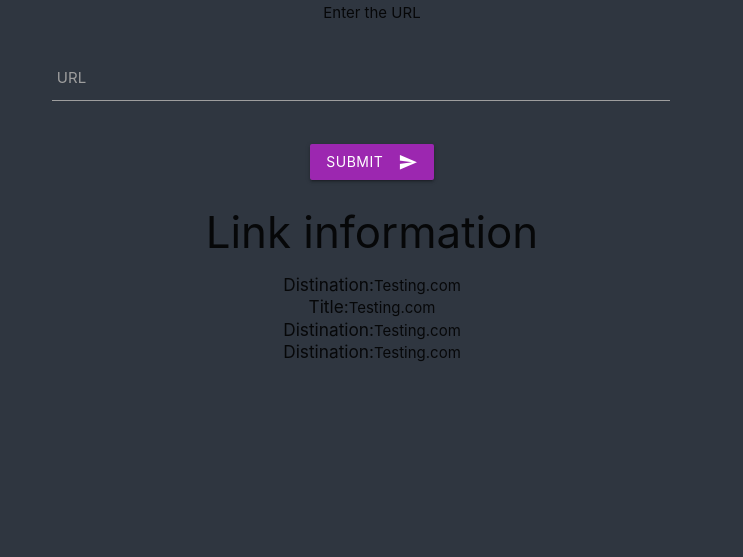
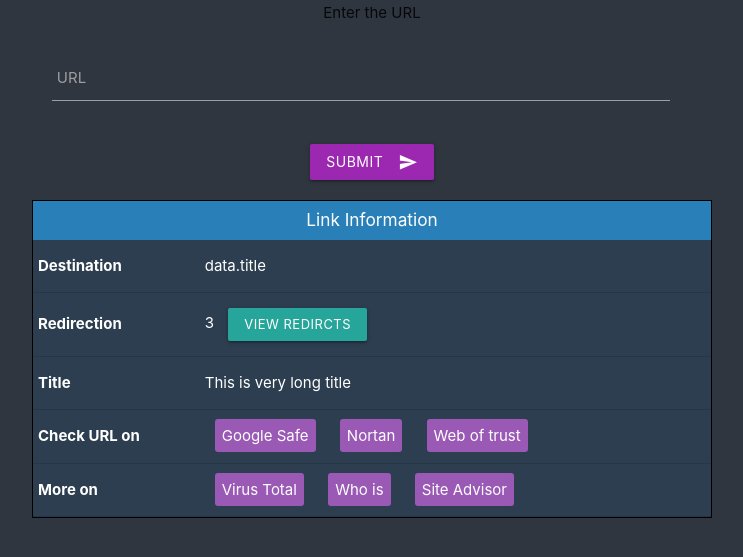
Before and after one commit to naveenmicheal/Link_dist, a Flask app: template templates/home.html in a window 1280 px wide. Shown: the part 198-755 px from the top of the page, without its empty margins (268-1011 px from the left). Run offline with Flask 2, Linux system fonts and the light colour scheme; the template is opened without the code that fills it, so the values that code supplies are empty.

Commit message:
Finish Initial Front END design

```diff
--- a/app.py
+++ b/app.py
@@ -1,5 +1,7 @@
 from flask import Flask, url_for, render_template, request
 import requests as rq
+from bs4 import BeautifulSoup
+
 app = Flask(__name__)
 
 @app.route('/', methods=['GET', 'POST'])
@@ -7,8 +9,27 @@ def home():
 	if request.method =='POST':
 		i_url = request.form.get('url')
 		rs = rq.get(i_url)
-		d_url = rs.url;
-		return render_template('home.html', data=d_url)
+		d_url = rs.url
+		soup = BeautifulSoup(rs.content,'html.parser')
+		soup.prettify()
+		data = {
+		'title':soup.title.string,
+		'google_url':("""https://transparencyreport.google.com
+			/safe-browsing/search?url={}""".format(d_url)),
+		'norton' :("https://safeweb.norton.com/report/show?url={}".format(d_url)),
+		'wot' :("https://www.mywot.com/en/scorecard/{}".format(d_url))
+		}
+
+		# title = soup.title.string
+		# google_url = ("""https://transparencyreport.google.com
+		# 	/safe-browsing/search?url={}""".format(d_url))
+		# nortan =("https://safeweb.norton.com/report/show?url={}".format(d_url))
+		# wot =("https://www.mywot.com/en/scorecard/{}".format(d_url))
+		print(" \n\n\n\n ############ DATA ################# \n\n\n")
+		# print(d_url)
+		# print(title)
+
+		return render_template('home.html', data=data)
 	else:
 		return render_template('home.html')
 # @app.route('/url/<string:iurl>')
--- a/templates/home.html
+++ b/templates/home.html
@@ -1,6 +1,10 @@
 {%include 'layout.html'%}
 {%block content%}
 <!-- Navigation -->
+<!-- JSON -->
+<script type="text/javascript">
+  var data = JSON.parse('{{ data | tojson | safe}}');
+</script>
  <nav class="indigo darken-4">
     <div class="nav-wrapper">
       <a href="#!" style="font-family: 'Bree Serif', serif;" class="brand-logo">Link Exposer</a>
@@ -43,23 +47,144 @@
      </button>
 </div>
 </form>
+<style type="text/css">
+   #result{
+    margin-top: 20px;
+    border: solid 1px black;
+    background-color: #2c3e50;
+    color: white;
+    margin-right: 300px;
+    margin-left: 300px;
+  }
 
 
-<div id=resurt class='center-align'>
-  <h6 id='ans'>
-    <h3>Link information</h3>
-    <h6 style="display: inline;">Distination:</h6><span>Testing.com</span> <br>
-    <h6 style="display: inline;">Title:</h6><span>Testing.com</span><br>
-    <h6 style="display: inline;">Distination:</h6><span>Testing.com</span><br>
-    <h6 style="display: inline;">Distination:</h6><span>Testing.com</span>
 
-  </h6>
+
+  #heading h6{
+    margin-top: 0px;
+    margin-bottom: 0px;
+    background-color: #2980b9;
+    color: white;
+    padding: 10px;
+  }
+  .row{
+    font-size: 16px;
+  }
+  .chk{
+    padding: 10px;
+
+  }
+  .chk a{
+    color: white;
+    padding: 7px;
+    border-radius: 3px;
+    background-color: #9b59b6;
+  }
+   @media only screen and (max-width: 600px) {
+   #result{
+    margin-right: 10px;
+    margin-left: 10px;
+   }
+    .chk{
+    padding: 1px;
+
+  }
+  .chk a{
+    color: white;
+    padding: 2px;
+    border-radius: 3px;
+    background-color: #9b59b6;
+  }
+}
+</style>
+
+<div id="result" class='center-align'>
+  <div id="heading">
+      <h6>Link Information</h6>
+  </div>
+ <!--  <div id="sub">
+    <p><span class='row'>Distination:</span> Testing.com</p>
+    <p><span class='row'>Title:</span>That is a Example</p>
+    <p><span class='row'>Google SafeBrowsing:</span>
+      <a href="#">https://googlel/fkdpfkkfekf</a></p>
+    <p><span class='row'> Web Of trust:</span><a href="#">
+      https:/dsfdsfjdsfjodsjfjdsfjoj
+    </a></p>
+  </div> -->
+  <table>
+
+        <tbody>
+          <tr>
+            <td><b>Destination</b></td>
+            <td>data.title</td>
+           <!--  <td>Title</td>
+            <td>hof</td> -->
+          </tr>
+          <tr>
+            <td><b>Redirection</b></td>
+            <td>3
+               <button style="margin-left: 10px" data-target="modal1" class=" btn-small btn modal-trigger">View Redircts</button>
+            </td>
+           <!--  <td>Title</td>
+            <td>hof</td> -->
+          </tr>
+          <tr>
+            <td><b>Title</b></td>
+            <td  >This is very long title</td>
+            <!-- <td>Jellybean</td>
+            <td>$3.76</td> -->
+          </tr>
+          <tr>
+            <td><b>Check URL on</b>
+            </td>
+
+             <td >
+              <span class="chk"><a href="#">Google Safe</a></span>
+              <span class="chk"><a href="#">Nortan</a></span>
+              <span class="chk"><a href="#">Web of trust</a></span>
+             <!--  <span class="chk"><a href="#">Whois</a></span>
+              <span class="chk"><a href="#">Virustotal</a></span> -->
+
+            </td>
+          </tr>
+             <!-- <td class="center-align"><a href="#">Web Of Trust</a>
+            </td>
+             <td class="center-align"><a href="#">Nortan URL scan</a> -->
+              <td><b>More on</b></td>
+             <td>
+              <span class="chk"><a href="#">Virus Total</a></span>
+              <span class="chk"><a href="#">Who is</a></span>
+              <span class="chk"><a href="#">Site Advisor</a></span>
+             <!--  <span class="chk"><a href="#">Whois</a></span>
+              <span class="chk"><a href="#">Virustotal</a></span> -->
+
+            </td>
+          </tr>
+        </tbody>
+      </table>
+
 </div>
 
+<!-- MODELS -->
+ <div id="modal1" class="modal">
+    <div class="modal-content">
+      <h4>Modal Header</h4>
+      <p>https://google.com/r1 status=304</p>
+      <p>https://google.com/r2 status=304</p>
+      <p>https://google.com/r3 status=200</p>
+    </div>
+    <div class="modal-footer">
+      <a href="#!" class="modal-close waves-effect waves-green btn-flat">Agree</a>
+    </div>
+  </div>
+
+  <br><br>
+<!-- MODEL END -->
 <style type="text/css">
 body{
 	background-color: #2f3640;
 }
+
 .sidenav{
 	width: 250px !important;
 }
@@ -91,5 +216,9 @@ body{
   // xhttp.open("GET", "http://0.0.0.0:3333/url/httpbin.org", true);
   // xhttp.send();
 //}
+ document.addEventListener('DOMContentLoaded', function() {
+    var models = document.querySelectorAll('.modal');
+    var instances = M.Modal.init(models, {});
+  });
 </script>
 {%endblock content%}
```
Also changed, not shown: static/google.png (added), static/main.css (added), static/nortono.jpg (added), static/wot.png (added), 1 other file.
